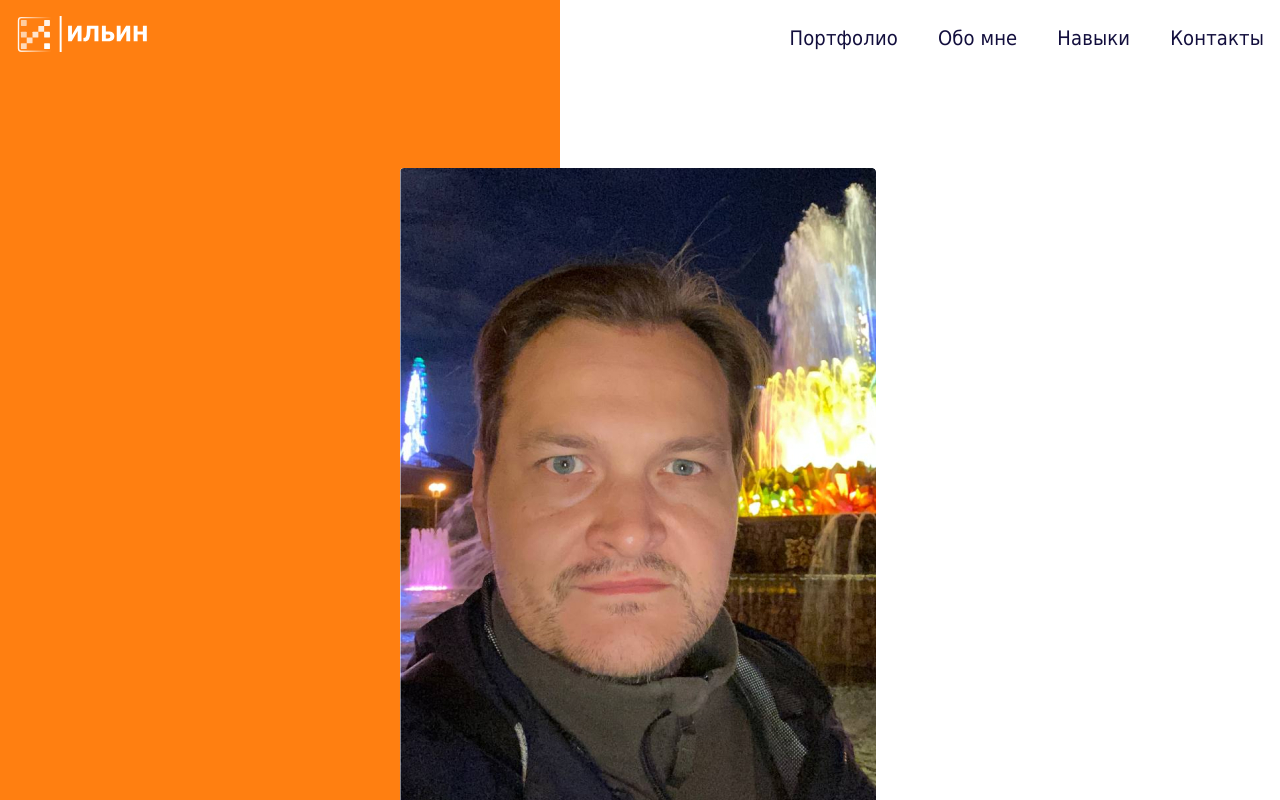
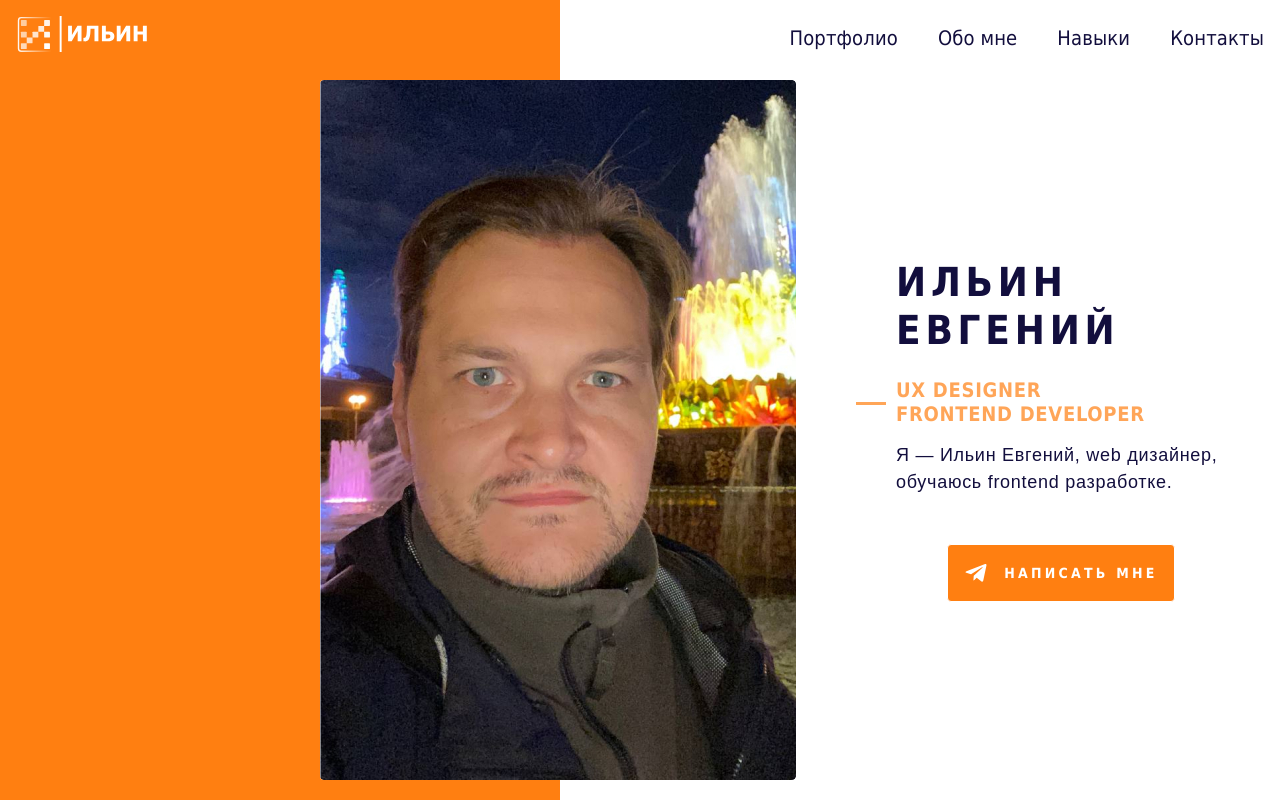
Before and after one commit to Chackmoole/my_project, a React app: page /#/ in a window 1280 px wide. Shown: the top 800 px of the page. Built offline with nearby package versions, Linux system fonts and the light colour scheme.

Commit message:
mainPage-desktop) Стилизация блока TitleBlock для desktop и правка для tablet. Стилизация Layout для desktop. Правка Header для desktop.

```diff
--- a/src/modules/portfolio/components/Header/Header.styled.ts
+++ b/src/modules/portfolio/components/Header/Header.styled.ts
@@ -31,7 +31,7 @@ export const StyledLink = styled(HashLink)`
   line-height: 19px;
   color: #120e3d;
   margin: 0;
-  @media (min-width: 1024px) {
+  @media (min-width: 1280px) {
     font-size: 20px;
     line-height: 24px;
   }
--- a/src/modules/portfolio/components/Layout/Layout.styled.ts
+++ b/src/modules/portfolio/components/Layout/Layout.styled.ts
@@ -7,4 +7,7 @@ export const StyledLayout = styled.div`
   @media (min-width: 768px) {
     width: 768px;
   }
+  @media (min-width: 1280px) {
+    width: 1200px;
+  }
 `;
--- a/src/modules/portfolio/components/TitleBlock/TitleBlock.styled.ts
+++ b/src/modules/portfolio/components/TitleBlock/TitleBlock.styled.ts
@@ -23,7 +23,10 @@ export const StyledWrapper = styled.div`
   padding-bottom: 24px;
   @media (min-width: 768px) {
     align-items: start;
-    padding-top: 168px;
+  }
+  @media (min-width: 1280px) {
+    flex-direction: row;
+    align-items: center;
   }
 `;
 
@@ -38,6 +41,9 @@ export const StyledInner = styled.div`
     align-items: start;
     gap: 0;
   }
+  @media (min-width: 1280px) {
+    margin-left: 100px;
+  }
 `;
 
 export const StyledQrCode = styled.img``;
@@ -49,9 +55,11 @@ export const StyledPicture = styled.picture`
     width: 312px;
     height: 458px;
   }
-  @media (min-width: 1024px) {
+  @media (min-width: 1280px) {
     width: 476px;
     height: 700px;
+    margin-left: calc(50% - 320px);
+    margin-bottom: 0;
   }
 `;
 
@@ -64,7 +72,7 @@ export const StyledPhoto = styled.img`
     width: 312px;
     height: 458px;
   }
-  @media (min-width: 1024px) {
+  @media (min-width: 1280px) {
     width: 476px;
     height: 700px;
   }
@@ -108,8 +116,16 @@ export const StyledProfBox = styled.div`
 
 export const StyledTextBox = styled.div`
   width: 300px;
+  display: flex;
+  flex-direction: column;
+  align-items: center;
+  gap: 24px;
   @media (min-width: 768px) {
     width: 330px;
-    margin-bottom: 54px;
+  }
+  @media (min-width: 1280px) {
+    width: 330px;
+    min-height: 160px;
+    justify-content: space-between;
   }
 `;
--- a/src/modules/portfolio/components/TitleBlock/TitleBlock.tsx
+++ b/src/modules/portfolio/components/TitleBlock/TitleBlock.tsx
@@ -27,7 +27,7 @@ const TitleBlock = () => {
           <StyledPicture>
             <source
               srcSet={mainPhotoDesktop}
-              media="(min-width: 1024px)"
+              media="(min-width: 1280px)"
               width={476}
               height={700}
             />
@@ -48,8 +48,8 @@ const TitleBlock = () => {
               <Text variant="p">
                 Я&nbsp;&mdash; Ильин Евгений, web дизайнер, обучаюсь frontend разработке.
               </Text>
+              <ContactButton />
             </StyledTextBox>
-            <ContactButton />
           </StyledInner>
         </StyledWrapper>
       </Layout>
```
